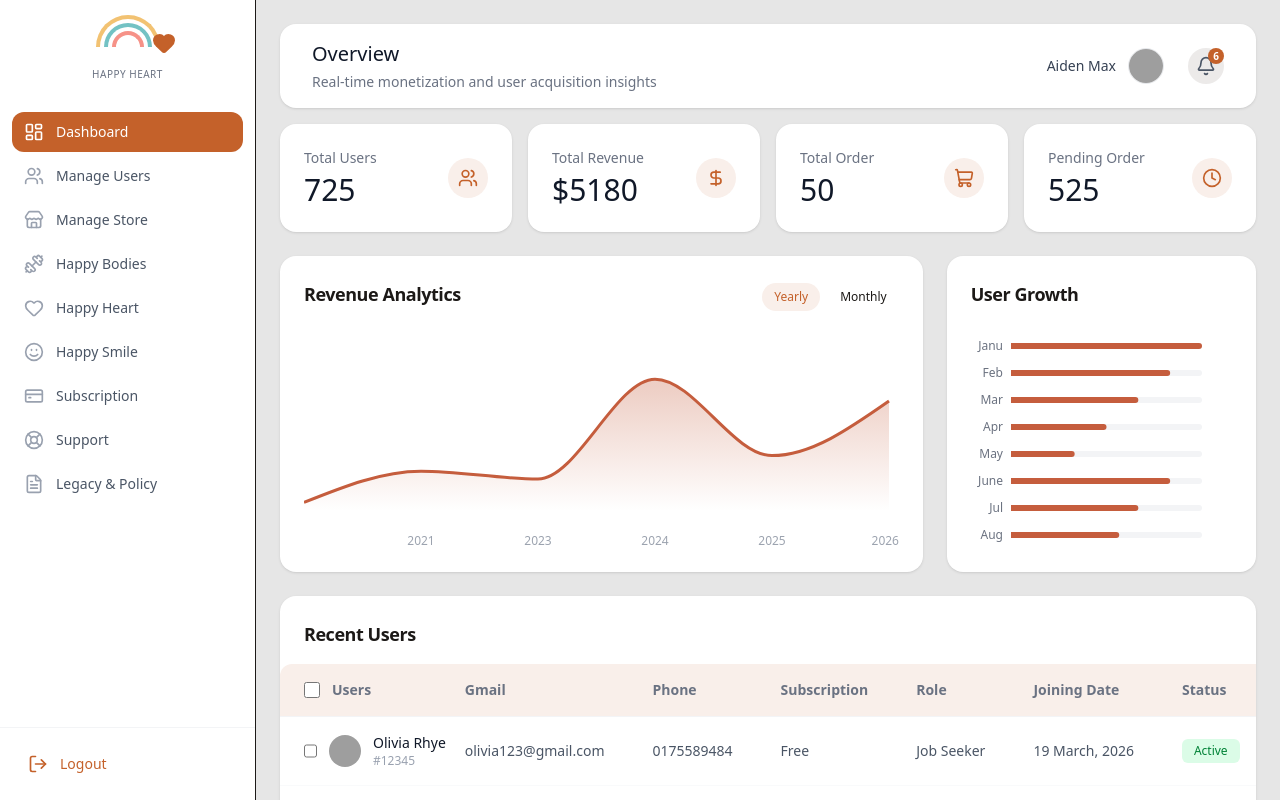
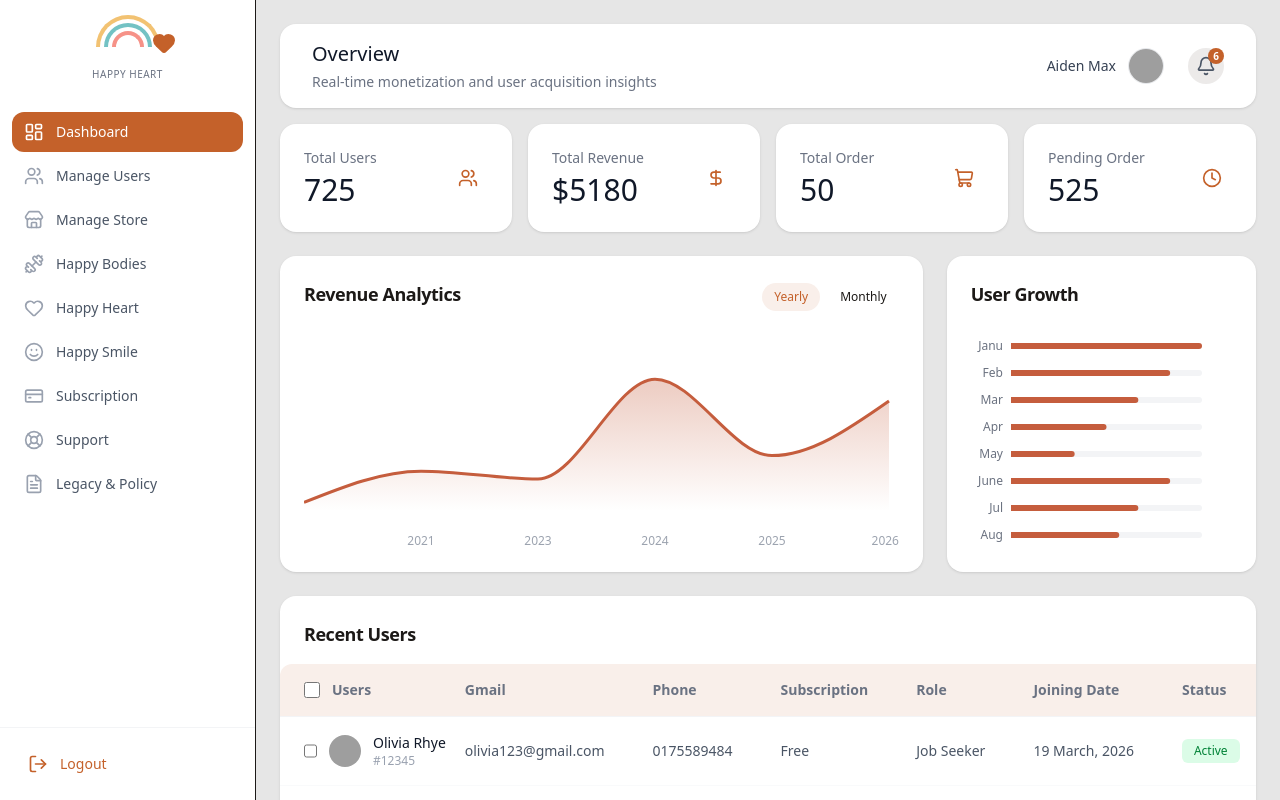
Before and after one commit to hrmrakib/Jel-Happy-Hearts-Dashboard, a Next.js app: page / in a window 1280 px wide. Built offline with nearby package versions, Linux system fonts and the light colour scheme; grey boxes are pictures that could not be loaded.

Commit message:
feat: add SummaryCards component to display key dashboard metrics

```diff
--- a/src/components/shared/SummaryCards.tsx
+++ b/src/components/shared/SummaryCards.tsx
@@ -41,7 +41,7 @@
                 <p className="text-sm font-medium text-gray-500 mb-1">{card.title}</p>
                 <h2 className="text-3xl font-serif text-gray-900">{card.value}</h2>
               </div>
-              <div className="flex h-10 w-10 items-center justify-center rounded-full bg-primary-50">
+              <div className="flex h-10 w-10 items-center justify-center rounded-full bg-transparent">
                 <card.icon className={`h-5 w-5 ${card.iconColor}`} aria-hidden="true" />
               </div>
             </div>
```
